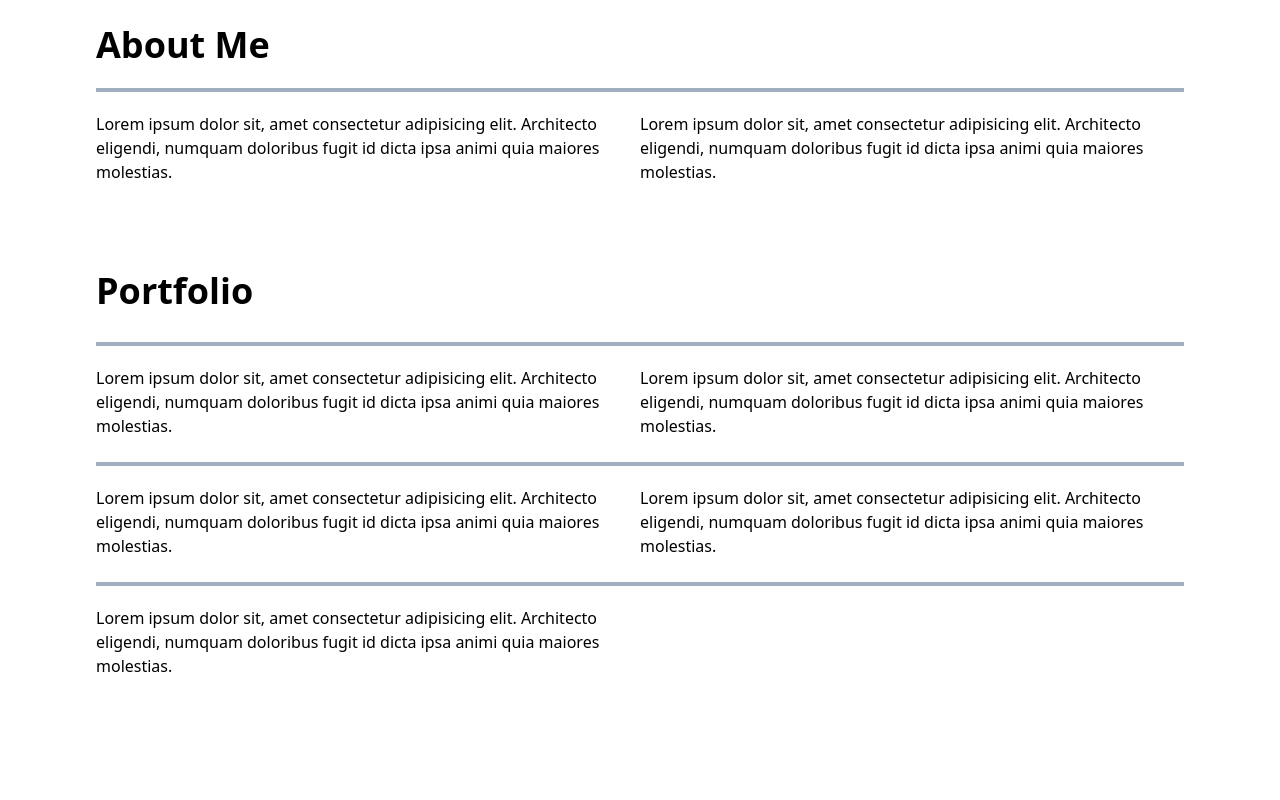
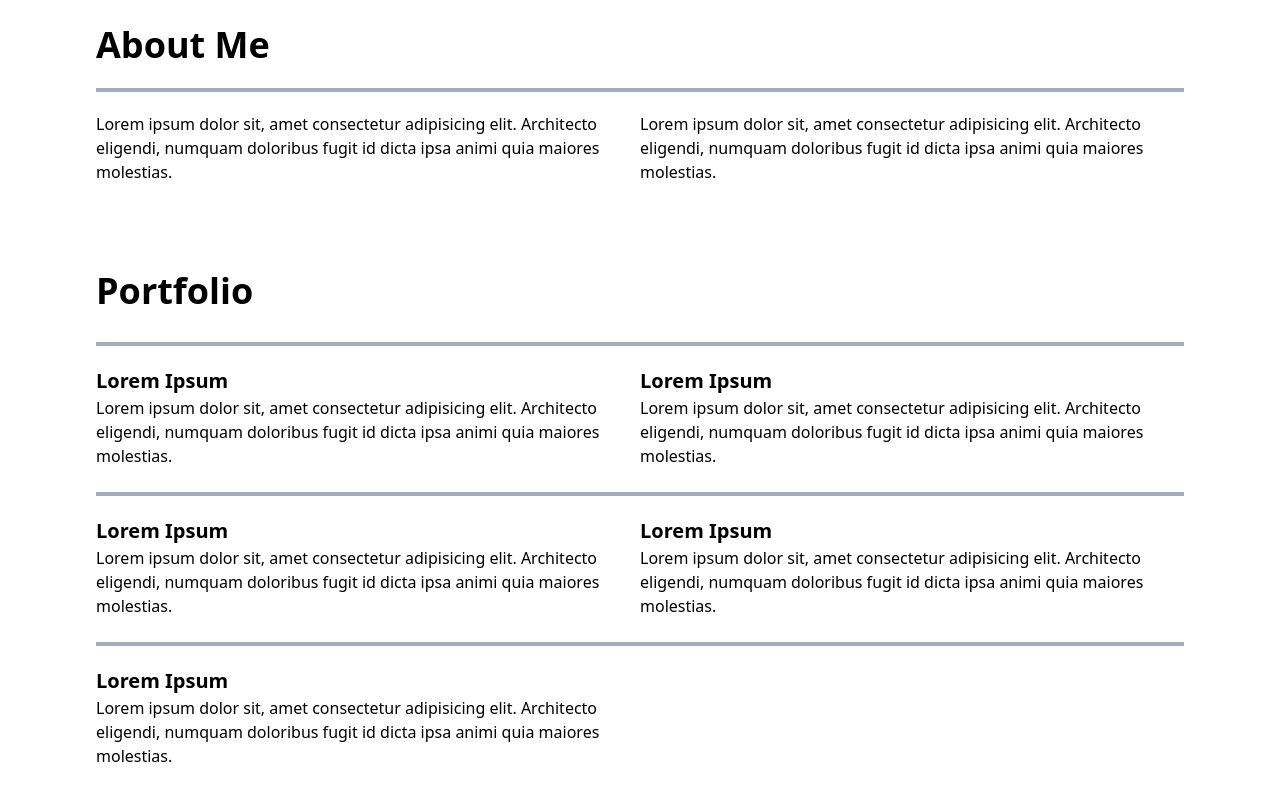
Before and after one commit to westbrookdaniel/westbrook-daniel-website, a Next.js app: page / in a window 1280 px wide. Shown: the part 822-1622 px from the top of the page. Before the commit the page ends 1540 px from the top, so only its background shows below. Built offline with nearby package versions, Linux system fonts and the light colour scheme.

Commit message:
default heading styles

```diff
--- a/components/sections/About.js
+++ b/components/sections/About.js
@@ -5,7 +5,7 @@ import Divider from '../Divider'
 export default function About() {
 	return (
 		<Container spaced>
-			<h2 className="text-4xl font-bold">About Me</h2>
+			<h2>About Me</h2>
 			<Divider className="mt-4 mb-5" />
 			<Row>
 				<p>
--- a/components/sections/Portfolio.js
+++ b/components/sections/Portfolio.js
@@ -4,18 +4,29 @@ import PortfolioGrid from '../layout/PortfolioGrid'
 export default function Portfolio() {
 	return (
 		<Container spaced>
-			<h2 className="text-4xl font-bold">Portfolio</h2>
-			<PortfolioGrid array={[El, El, El, El, El]} />
+			<h2>Portfolio</h2>
+			<PortfolioGrid
+				array={[
+					PortfolioItem,
+					PortfolioItem,
+					PortfolioItem,
+					PortfolioItem,
+					PortfolioItem,
+				]}
+			/>
 		</Container>
 	)
 }
 
-const El = () => {
+function PortfolioItem() {
 	return (
-		<p>
-			Lorem ipsum dolor sit, amet consectetur adipisicing elit. Architecto
-			eligendi, numquam doloribus fugit id dicta ipsa animi quia maiores
-			molestias.
-		</p>
+		<div>
+			<h3>Lorem Ipsum</h3>
+			<p>
+				Lorem ipsum dolor sit, amet consectetur adipisicing elit. Architecto
+				eligendi, numquam doloribus fugit id dicta ipsa animi quia maiores
+				molestias.
+			</p>
+		</div>
 	)
 }
--- a/styles/index.css
+++ b/styles/index.css
@@ -15,3 +15,11 @@
 .grid-span {
     grid-column: 1 / span 12;
 }
+
+h2 {
+    @apply text-4xl font-bold
+}
+
+h3 {
+    @apply font-bold text-xl
+}
```
